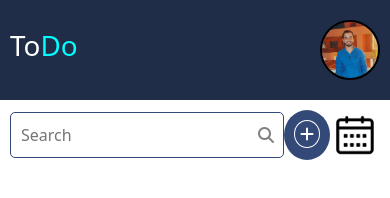
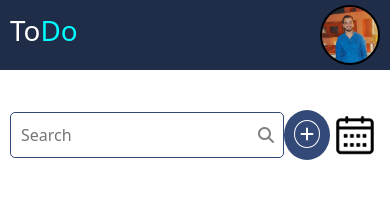
Before and after one commit to FadyNader0/To-do-list, a plain HTML site: page index.html in a window 390 px wide. Drawn offline with Linux system fonts and the light colour scheme.

Commit message:
edit in hight of nav

```diff
--- a/style.css
+++ b/style.css
@@ -145,9 +145,10 @@ body{
     }
     .container-fluid nav{
         width: 100% !important;
-        height: 100px;
+        height: 70px;
         position: absolute;
         left: 0;
+        padding-top: 5px;
 
     }
     .container-fluid nav .content{
```
